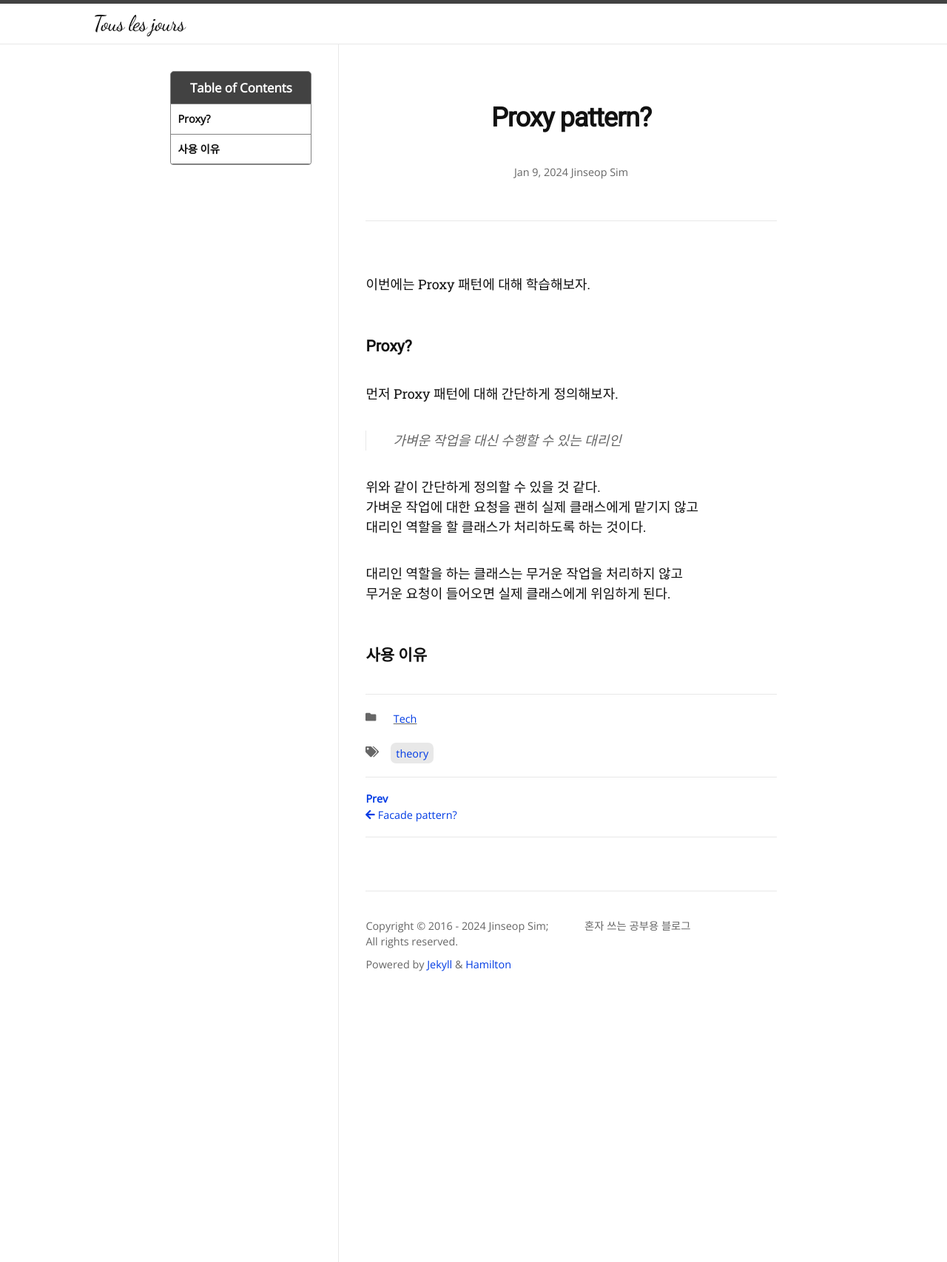
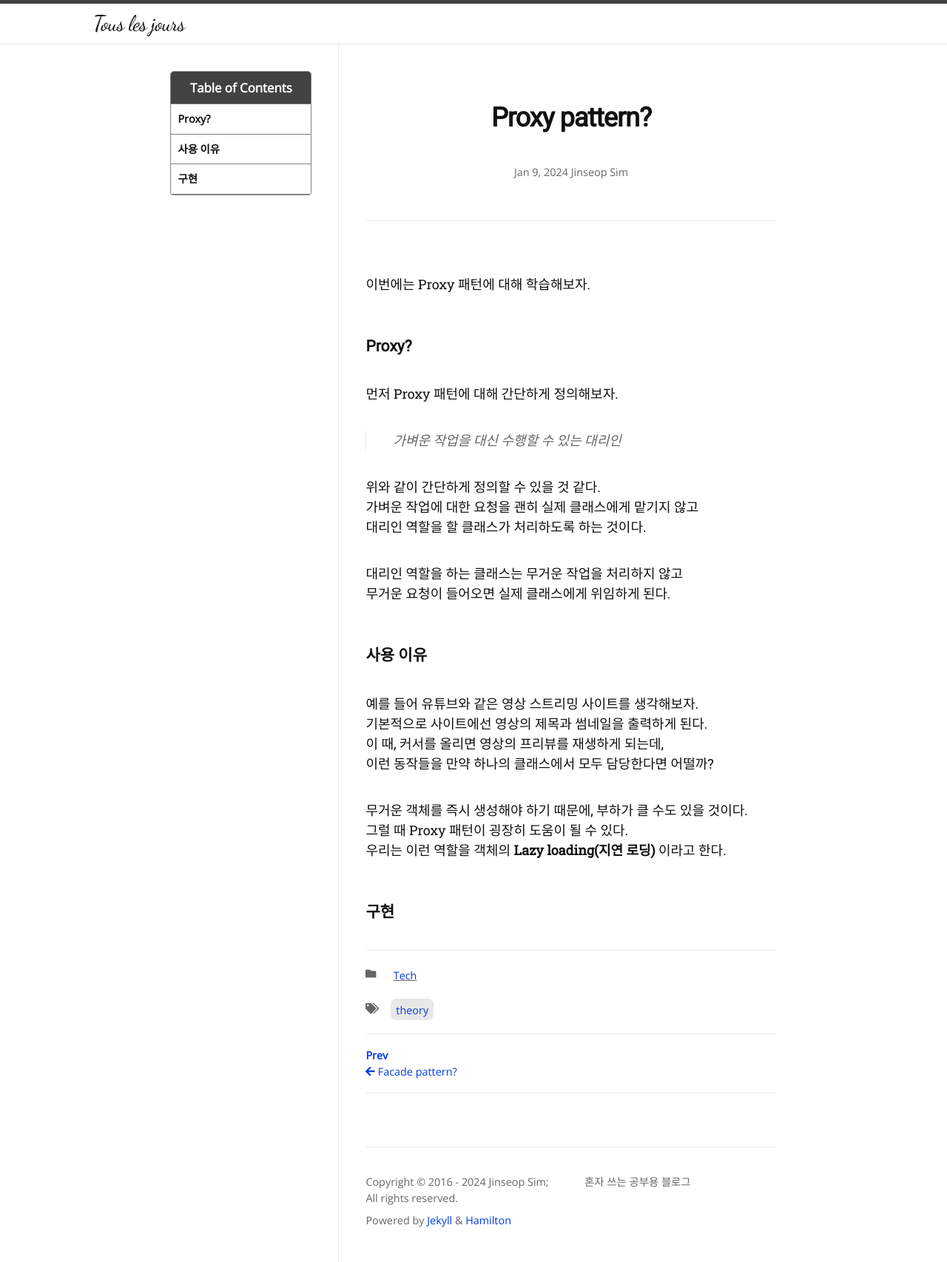
Before and after one commit to Jinseop-Sim/Jinseop-Sim.github.io, a Jekyll site: the page built from _posts/2024-01-09-proxy-pattern.md, in a window 1280 px wide. Shown: the whole page at 74% size. Built offline with Jekyll 4.4.1, drawn with Linux system fonts in a browser that asks for light colours; nearby versions of some CDN libraries; some web fonts are replaced.

Commit message:
글 수정

```diff
--- a/_posts/2024-01-09-proxy-pattern.md
+++ b/_posts/2024-01-09-proxy-pattern.md
@@ -21,3 +21,13 @@ toc: true
 무거운 요청이 들어오면 실제 클래스에게 위임하게 된다.
 
 ### 사용 이유
+예를 들어 유튜브와 같은 영상 스트리밍 사이트를 생각해보자.
+기본적으로 사이트에선 영상의 제목과 썸네일을 출력하게 된다.
+이 때, 커서를 올리면 영상의 프리뷰를 재생하게 되는데,
+이런 동작들을 만약 하나의 클래스에서 모두 담당한다면 어떨까?
+
+무거운 객체를 즉시 생성해야 하기 때문에, 부하가 클 수도 있을 것이다.
+그럴 때 Proxy 패턴이 굉장히 도움이 될 수 있다.
+우리는 이런 역할을 객체의 __Lazy loading(지연 로딩)__ 이라고 한다.
+
+### 구현
```
